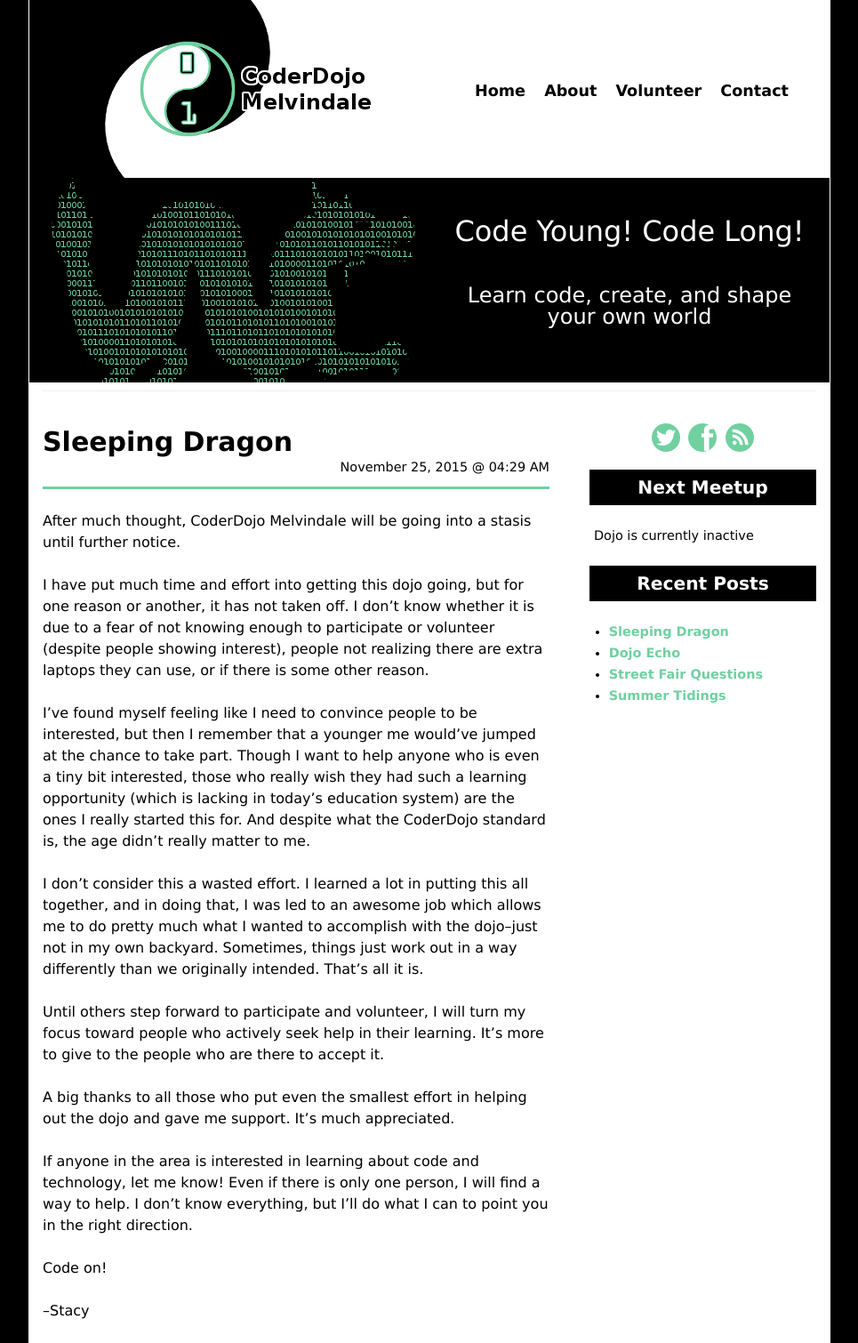
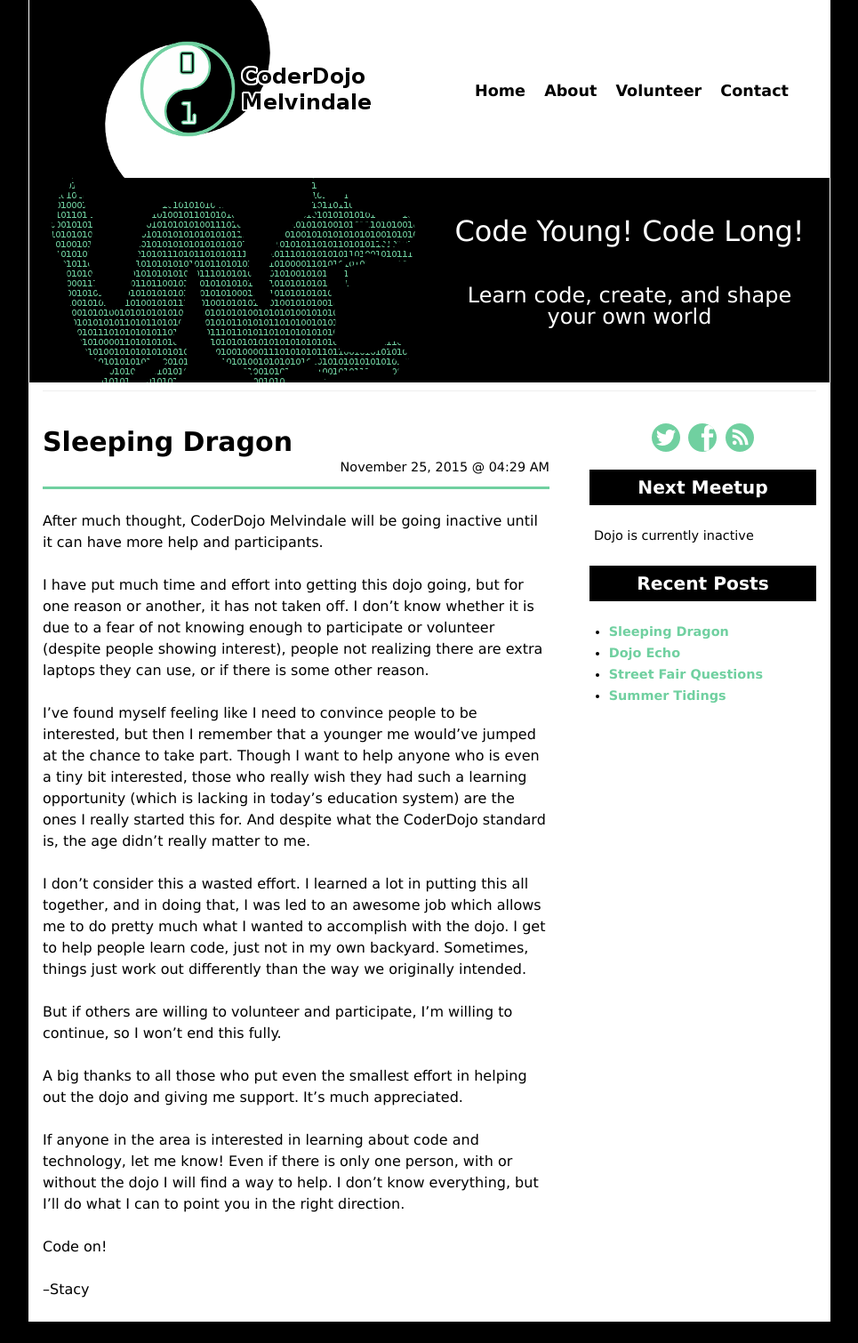
Before and after one commit to MelCoderDojo/melcoderdojo.com, a Jekyll site: the page built from _posts/2015-11-25-sleeping-dragon.md, in a window 1280 px wide. Shown: the whole page at 89% size, without its empty margins (157-1122 px from the left). Built offline with Jekyll 4.4.1, drawn with Linux system fonts in a browser that asks for light colours; Markdown is read by kramdown in place of the engine named in the settings; after the commit the page ends 1486 px from its top, so only the background shows below that.

Commit message:
post: Update 2015-11-25-sleeping-dragon.md

```diff
--- a/_posts/2015-11-25-sleeping-dragon.md
+++ b/_posts/2015-11-25-sleeping-dragon.md
@@ -5,7 +5,7 @@ date: 2015-11-25 00:29:00 -0400
 layout: post
 ---
 
-After much thought, CoderDojo Melvindale will be going into a stasis until further notice.
+After much thought, CoderDojo Melvindale will be going inactive until it can have more help and participants.
 
 <!--more-->
 
@@ -13,13 +13,13 @@ I have put much time and effort into getting this dojo going, but for one reason
 
 I've found myself feeling like I need to convince people to be interested, but then I remember that a younger me would've jumped at the chance to take part. Though I want to help anyone who is even a tiny bit interested, those who really wish they had such a learning opportunity (which is lacking in today's education system) are the ones I really started this for. And despite what the CoderDojo standard is, the age didn't really matter to me.
 
-I don't consider this a wasted effort. I learned a lot in putting this all together, and in doing that, I was led to an awesome job which allows me to do pretty much what I wanted to accomplish with the dojo--just not in my own backyard. Sometimes, things just work out in a way differently than we originally intended. That's all it is.
+I don't consider this a wasted effort. I learned a lot in putting this all together, and in doing that, I was led to an awesome job which allows me to do pretty much what I wanted to accomplish with the dojo. I get to help people learn code, just not in my own backyard. Sometimes, things just work out differently than the way we originally intended.
 
-Until others step forward to participate and volunteer, I will turn my focus toward people who actively seek help in their learning. It's more to give to the people who are there to accept it.
+But if others are willing to volunteer and participate, I'm willing to continue, so I won't end this fully.
 
-A big thanks to all those who put even the smallest effort in helping out the dojo and gave me support. It's much appreciated.
+A big thanks to all those who put even the smallest effort in helping out the dojo and giving me support. It's much appreciated.
 
-If anyone in the area is interested in learning about code and technology, let me know! Even if there is only one person, I will find a way to help. I don't know everything, but I'll do what I can to point you in the right direction.
+If anyone in the area is interested in learning about code and technology, let me know! Even if there is only one person, with or without the dojo I will find a way to help. I don't know everything, but I'll do what I can to point you in the right direction.
 
 Code on!
 
```
